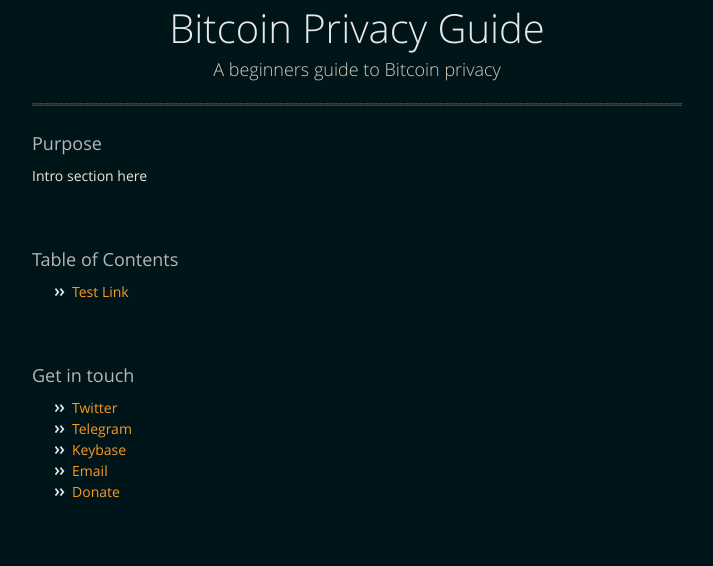
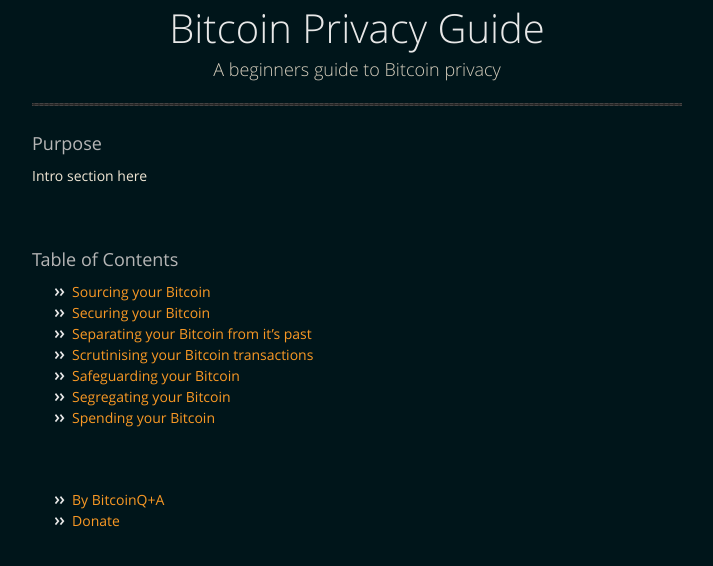
Before and after one commit to BitcoinQnA/BitcoinPrivacyGuide, a Jekyll site: the page built from index.md, in a window 1280 px wide. Shown: the top 566 px of the page, without its empty margins (283-996 px from the left). Built offline with Jekyll 4.4.1, drawn with Linux system fonts in a browser that asks for light colours; our own code applies the rules of GitHub Pages for plain Markdown files.

Commit message:
Update index.md

```diff
--- a/index.md
+++ b/index.md
@@ -10,14 +10,17 @@ Intro section here
 
 ### Table of Contents
 
-*   [Test Link](test.md)
+*   [Sourcing your Bitcoin](get.md)
+*   [Securing your Bitcoin](secure.md)
+*   [Separating your Bitcoin from it's past](coinjoin.md)
+*   [Scrutinising your Bitcoin transactions](node.md)
+*   [Safeguarding your Bitcoin](coldstorage.md)
+*   [Segregating your Bitcoin](coincontrol.md)
+*   [Spending your Bitcoin](spend.md)
+
 
 <br/>
 
-### Get in touch
 
-*   [Twitter](https://twitter.com/BitcoinQ_A)
-*   [Telegram](https://t.me/BitcoinQnA)
-*   [Keybase](https://keybase.io/bitcoinqna)
-*   [Email](mailto:bitcoinqna@protonmail.com)
+*   [By BitcoinQ+A](https://twitter.com/BitcoinQ_A)
 *   [Donate](https://www.bitcoinqna.com/donations)
```
